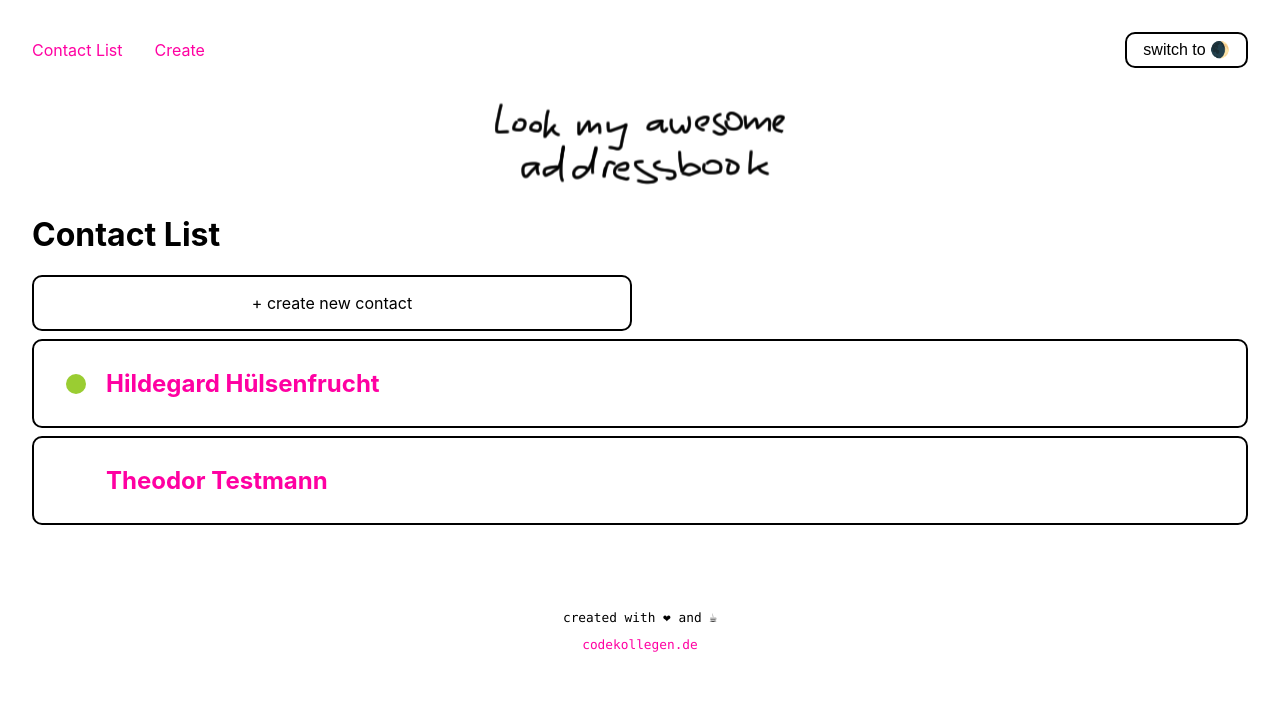
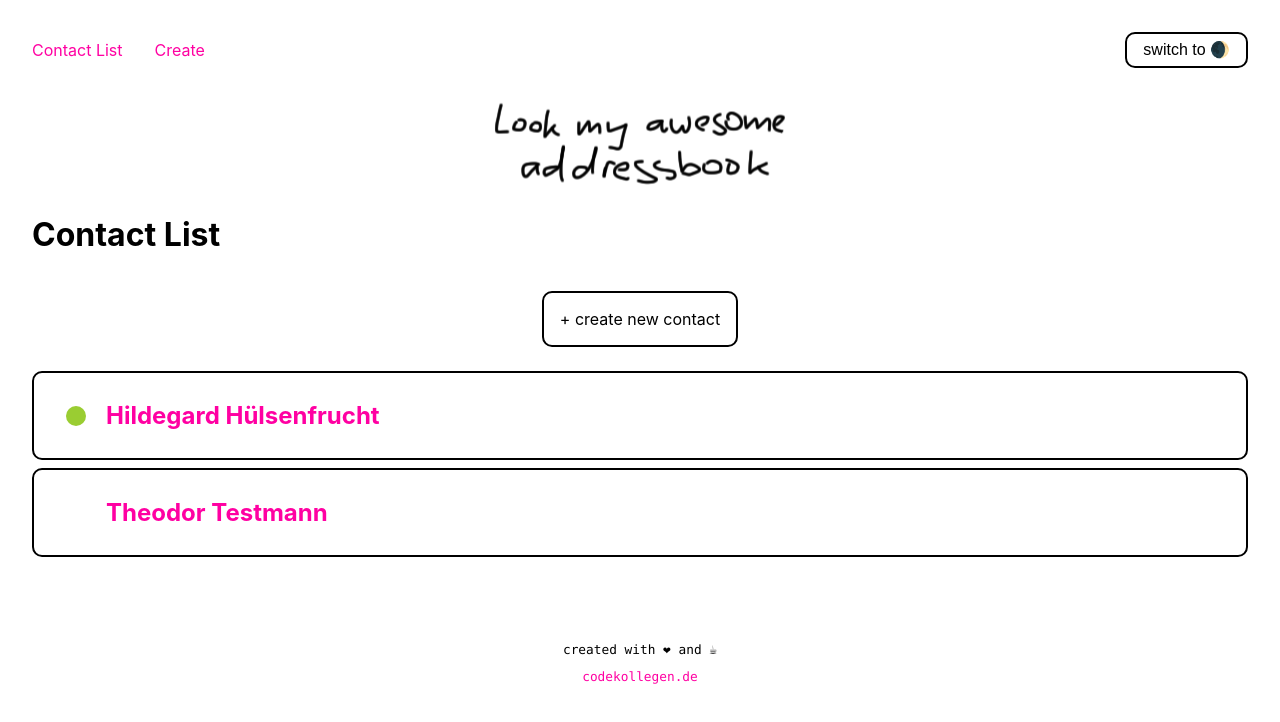
Before and after one commit to codekollegen/address-book-react-typescript, a React (Create React App) app: page / in a window 1280 px wide. Shown: the top 722 px of the page. Built offline with nearby package versions, Linux system fonts and the light colour scheme.

Commit message:
Styling changes to contact list

```diff
--- a/src/assets/css/ContactListOptions.css
+++ b/src/assets/css/ContactListOptions.css
@@ -1,5 +1,10 @@
 .contact-list-options {
   display: grid;
-  grid-template-columns: 1fr 1fr;
+  grid-template-columns: 1fr;
   gap: 1rem;
 }
+
+.contact-list-options .button {
+  width: fit-content;
+  margin: 1rem auto;
+}
```
